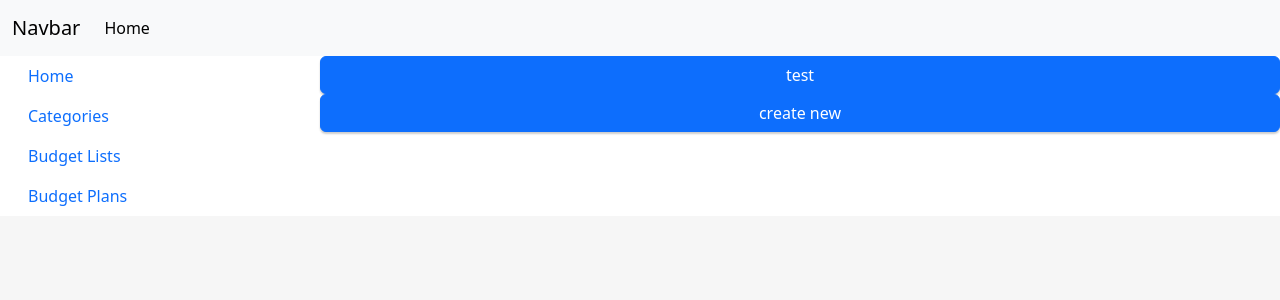
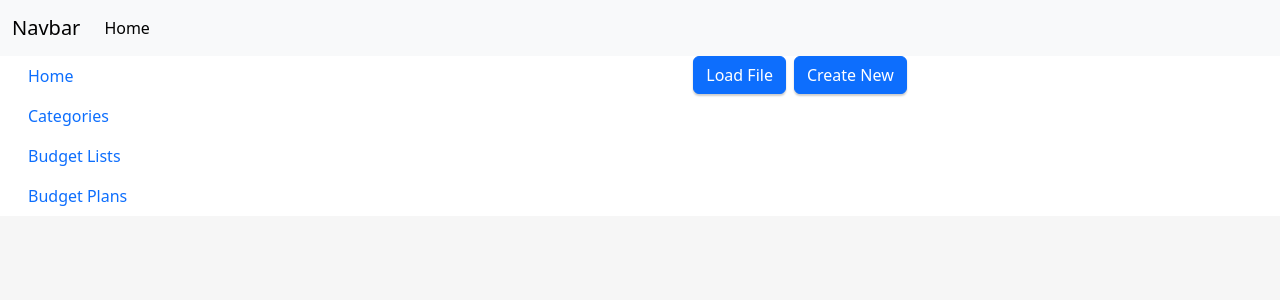
Before and after one commit to Injourn/Nudget, a React (Vite) app: page / in a window 1280 px wide. Shown: the top 300 px of the page. Built offline with nearby package versions, Linux system fonts and the light colour scheme.

Commit message:
button menu cleanup

```diff
--- a/src-tauri/tauri.conf.json
+++ b/src-tauri/tauri.conf.json
@@ -7,7 +7,7 @@
   },
   "package": {
     "productName": "Nudget",
-    "version": "0.0.0"
+    "version": "0.1.0"
   },
   "tauri": {
     "allowlist": {
--- a/src/components/LoadingPage.tsx
+++ b/src/components/LoadingPage.tsx
@@ -5,15 +5,14 @@ import { useNavigate } from 'react-router-dom';
 function LoadingPage(){
     const navigate = useNavigate()
     return (
-        <div className="row">
+        <div className="d-grid gap-2 d-md-flex justify-content-md-center">
             <button type="button" className="btn btn-primary" onClick={() => open({multiple: false,
-
                     filters: [{
                         name: 'Database',
                         extensions: ['db']
                     }]
                     }).then((name) => {callTauri("load_file",{filePath:name}).then(() => navigate("/home"))})}>
-                test
+                Load File
             </button>
             <button type="button" className="btn btn-primary" onClick={() => save({
                 filters: [{
@@ -21,7 +20,7 @@ function LoadingPage(){
                     extensions: ['db']
                 }]
             }).then((name) => {callTauri("create_file",{filePath:name}).then(() => navigate("/home"))})}>
-                create new
+                Create New
             </button>
         </div>
     )
```
Also changed, not shown: 1 other file (tests, documents, lock files or other folders).
